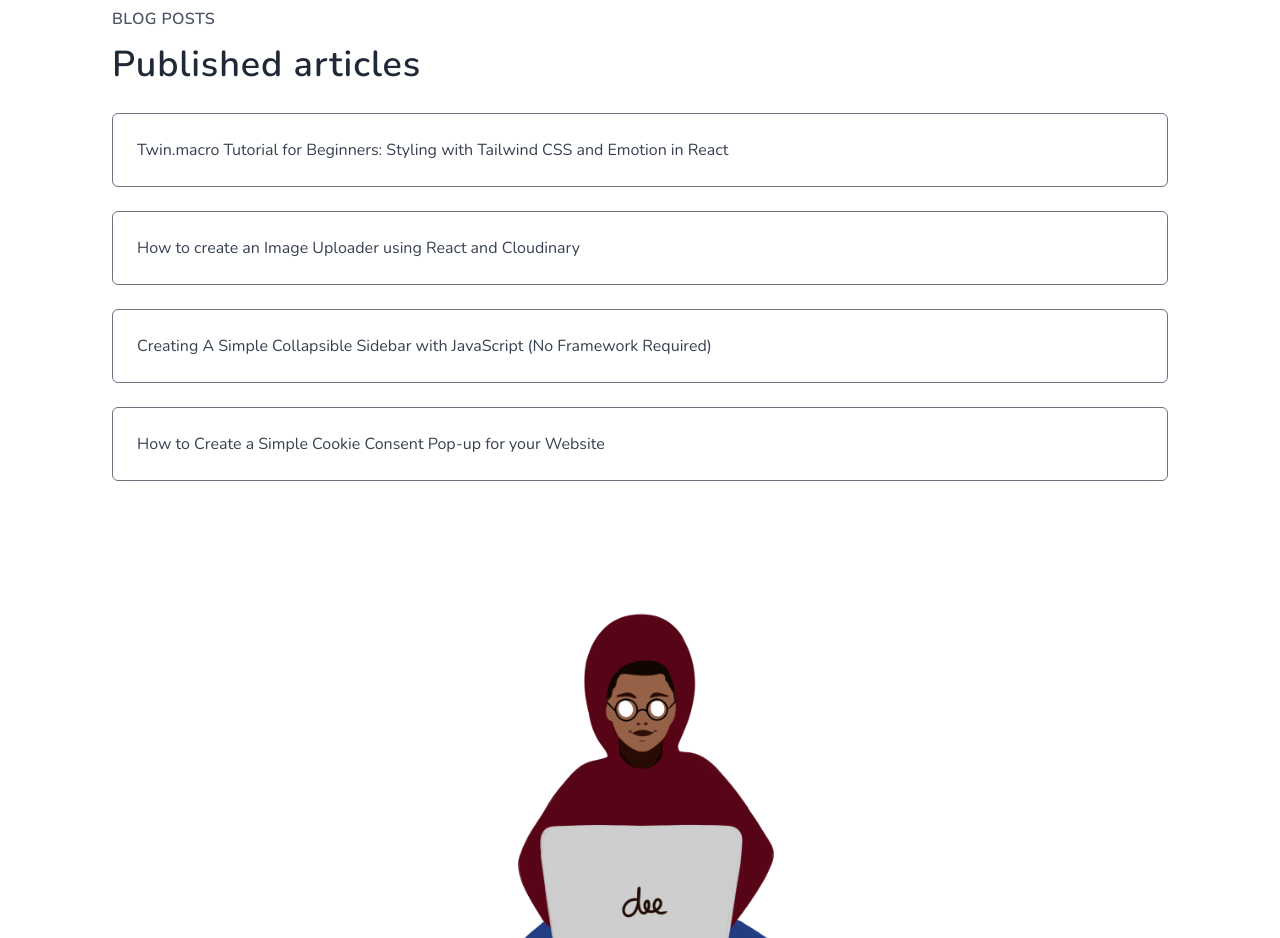
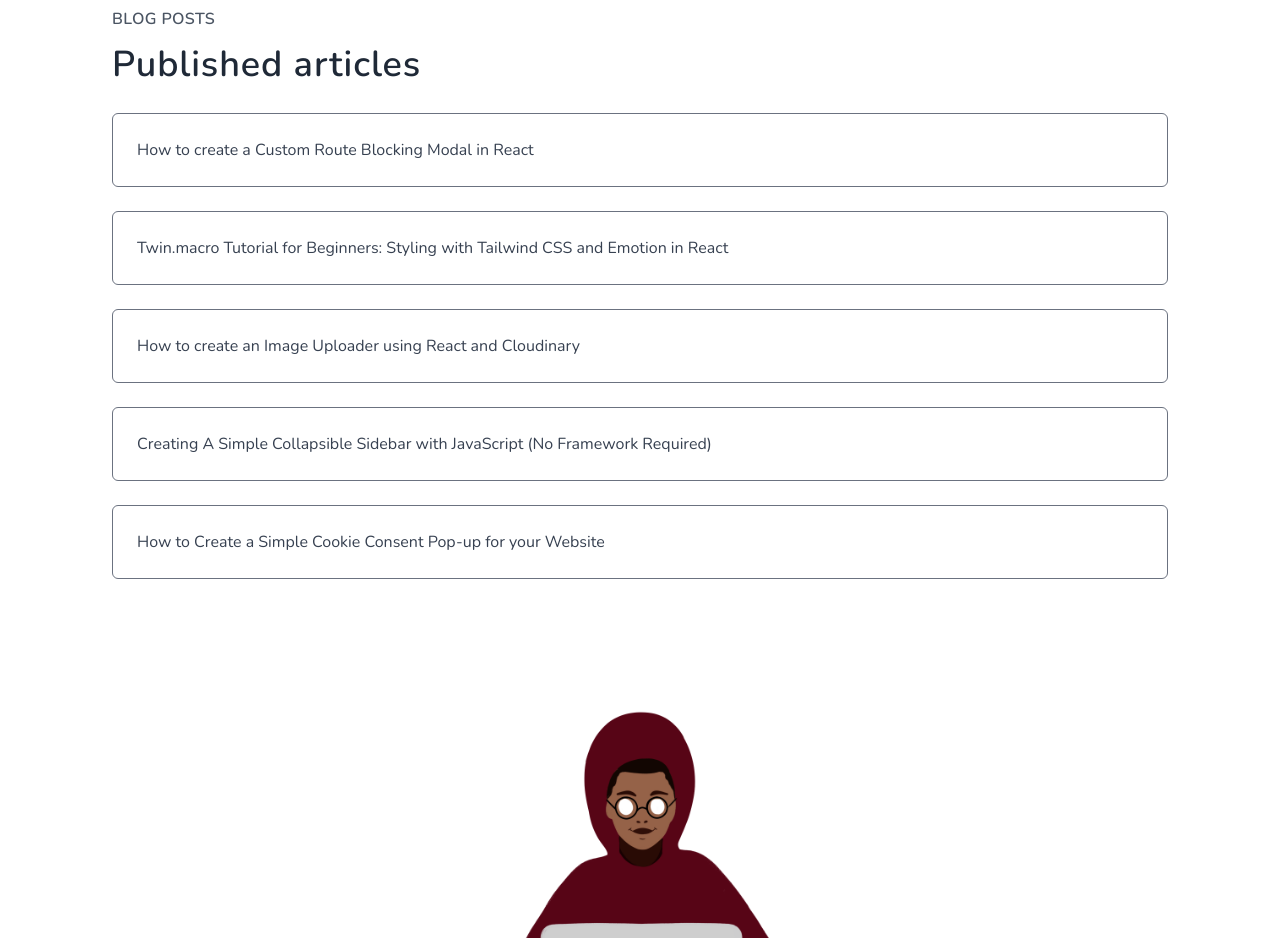
Before and after one commit to DeolaJ/portfolio-v2, a Next.js app: page / in a window 1280 px wide. Shown: the part 4420-5358 px from the top of the page. Built offline with nearby package versions, Linux system fonts and the light colour scheme.

Commit message:
Updated blogposts
Signed-off-by: Adeola Adeyemo <adeola.adeyemoj@yahoo.com>

```diff
--- a/src/components/blogposts.js
+++ b/src/components/blogposts.js
@@ -27,6 +27,12 @@ const BlogPosts = () => {
       link:
         'https://blog.formpl.us/twin-macro-tutorial-for-beginners-styling-with-tailwind-css-and-emotion-in-react-5228c819d713?source=your_stories_page-------------------------------------',
     },
+    {
+      id: 5,
+      title: 'How to create a Custom Route Blocking Modal in React',
+      link:
+        'https://blog.formpl.us/how-to-create-a-custom-route-blocking-modal-in-react-9306139ee3c7',
+    },
   ];
 
   return (
```
